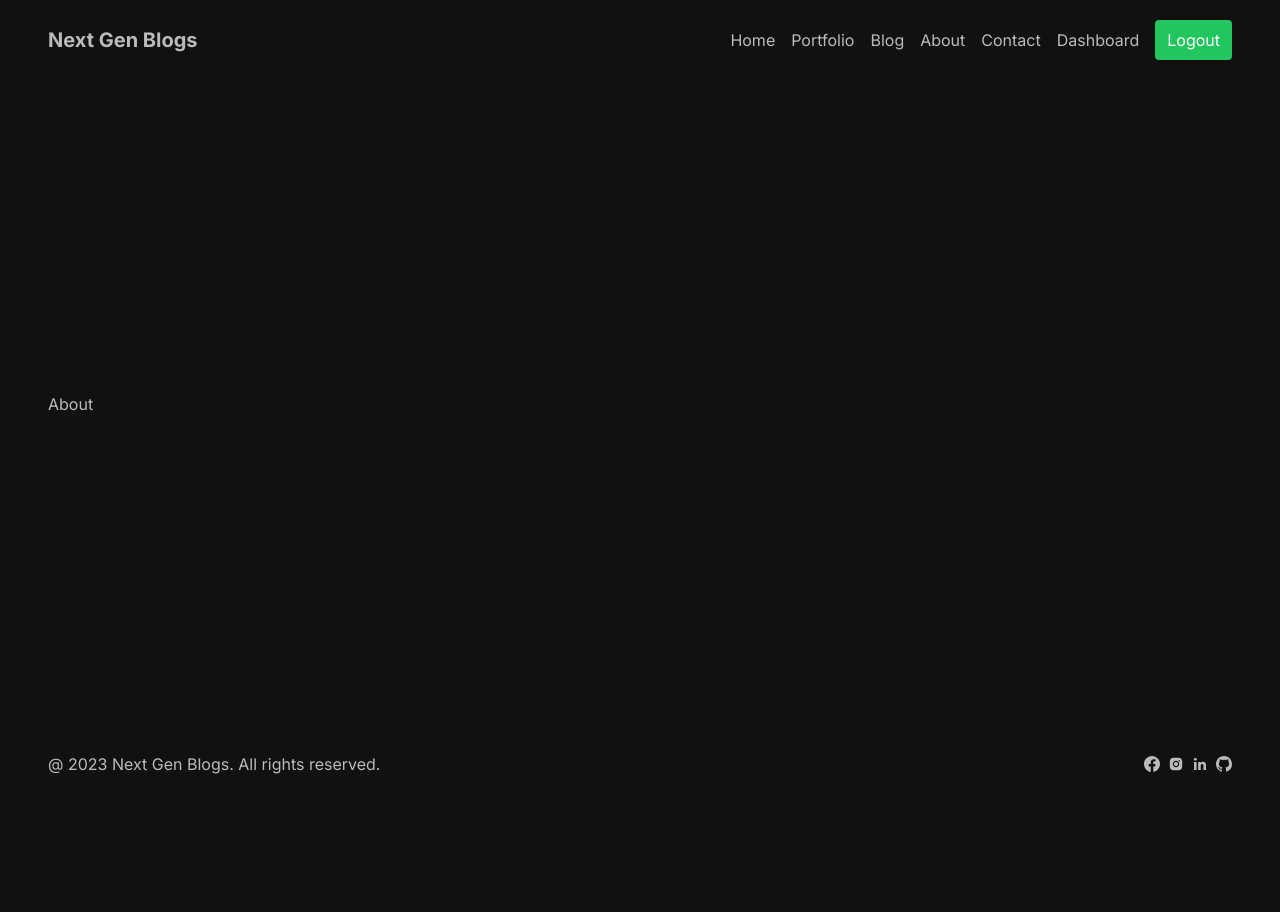
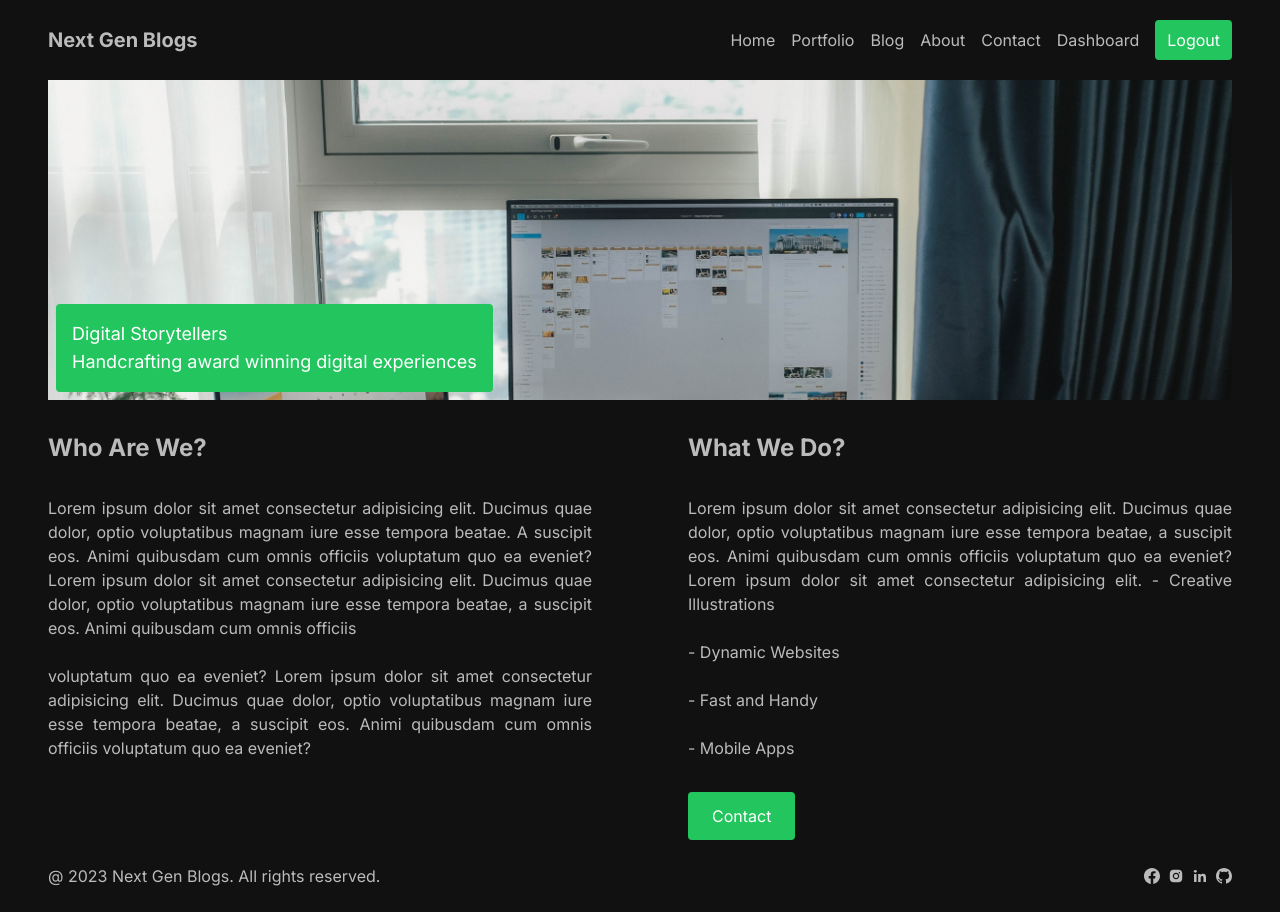
Before and after one commit to amankashyap004/next-gen-blogs, a Next.js app: page /about in a window 1280 px wide. Before the commit the page ends 800 px from the top, so only its background shows below. Built offline with nearby package versions, Linux system fonts and the light colour scheme.

Commit message:
about page

```diff
--- a/src/app/about/page.tsx
+++ b/src/app/about/page.tsx
@@ -1,7 +1,59 @@
 import React from "react";
+import Image from "next/image";
+import Button from "@/components/Button";
 
 const About = () => {
-   return <div>About</div>;
+   return (
+      <div className="flex justify-between flex-col">
+         <section className="relative">
+            <div className="w-full h-80 relative">
+               <Image
+                  src="/about-image.jpg"
+                  alt="about image"
+                  fill={true}
+                  className="object-cover"
+               />
+            </div>
+            <div className="absolute bottom-2 left-2 p-4 bg-green-500 text-white rounded">
+               <h1 className="text-lg">Digital Storytellers</h1>
+               <h2 className="text-lg">Handcrafting award winning digital experiences</h2>
+            </div>
+         </section>
+         <section className="flex gap-24 mt-8">
+            <div className="flex flex-1 flex-col gap-8">
+               <h1 className="text-2xl font-bold">Who Are We?</h1>
+               <p className="text-base text-justify">
+                  Lorem ipsum dolor sit amet consectetur adipisicing elit. Ducimus quae dolor, optio
+                  voluptatibus magnam iure esse tempora beatae. A suscipit eos. Animi quibusdam cum
+                  omnis officiis voluptatum quo ea eveniet? Lorem ipsum dolor sit amet consectetur
+                  adipisicing elit. Ducimus quae dolor, optio voluptatibus magnam iure esse tempora
+                  beatae, a suscipit eos. Animi quibusdam cum omnis officiis
+                  <br />
+                  <br />
+                  voluptatum quo ea eveniet? Lorem ipsum dolor sit amet consectetur adipisicing
+                  elit. Ducimus quae dolor, optio voluptatibus magnam iure esse tempora beatae, a
+                  suscipit eos. Animi quibusdam cum omnis officiis voluptatum quo ea eveniet?
+               </p>
+            </div>
+            <div className="flex flex-1 flex-col gap-8">
+               <h1 className="text-2xl font-bold">What We Do?</h1>
+               <p className="text-base text-justify">
+                  Lorem ipsum dolor sit amet consectetur adipisicing elit. Ducimus quae dolor, optio
+                  voluptatibus magnam iure esse tempora beatae, a suscipit eos. Animi quibusdam cum
+                  omnis officiis voluptatum quo ea eveniet? Lorem ipsum dolor sit amet consectetur
+                  adipisicing elit. - Creative Illustrations
+                  <br />
+                  <br /> - Dynamic Websites
+                  <br />
+                  <br /> - Fast and Handy
+                  <br />
+                  <br /> - Mobile Apps
+               </p>
+               <Button url="/contact" text="Contact" />
+            </div>
+         </section>
+      </div>
+   );
 };
 
 export default About;
```
Also changed, not shown: public/about-image.jpg (added).
